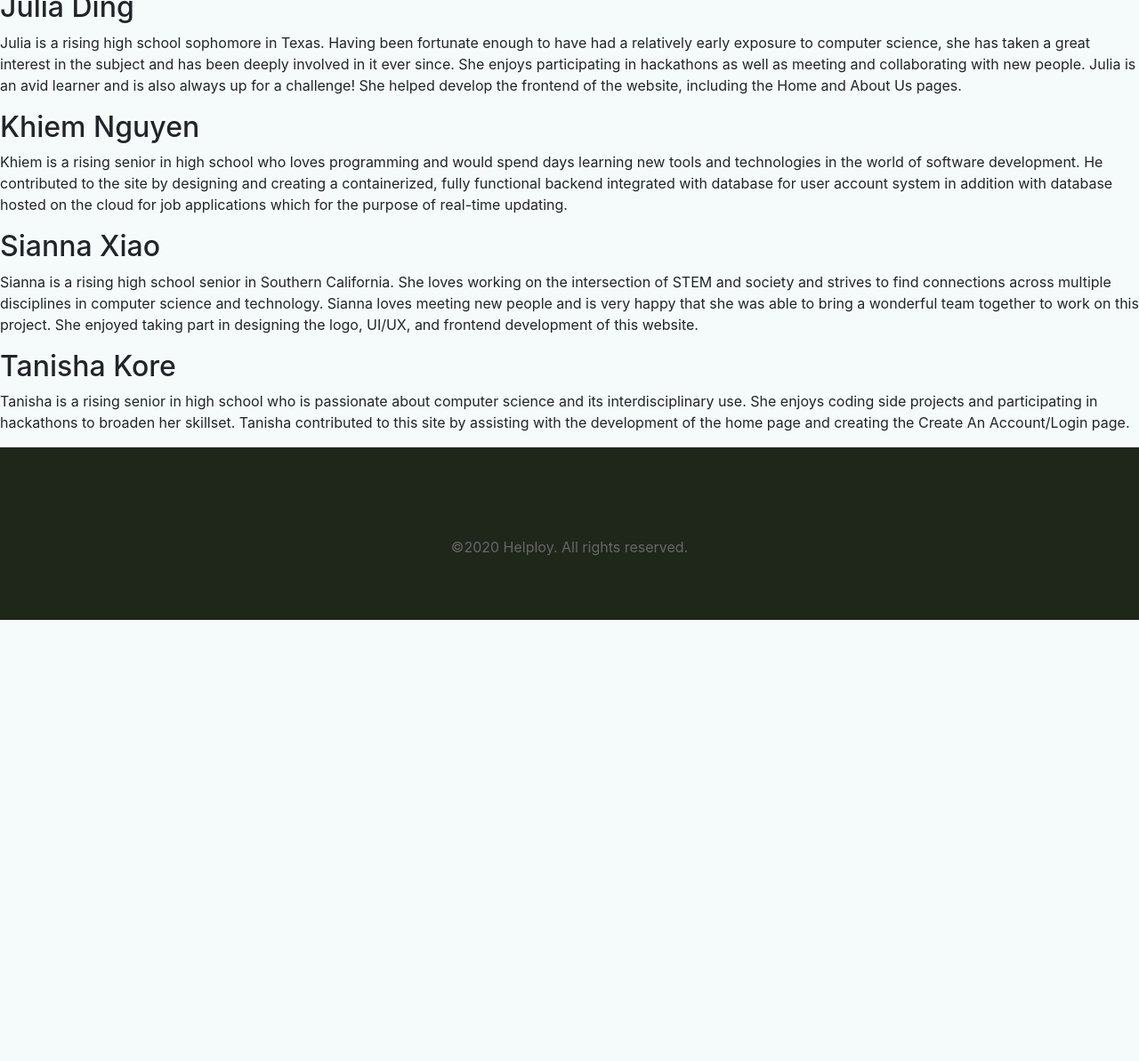
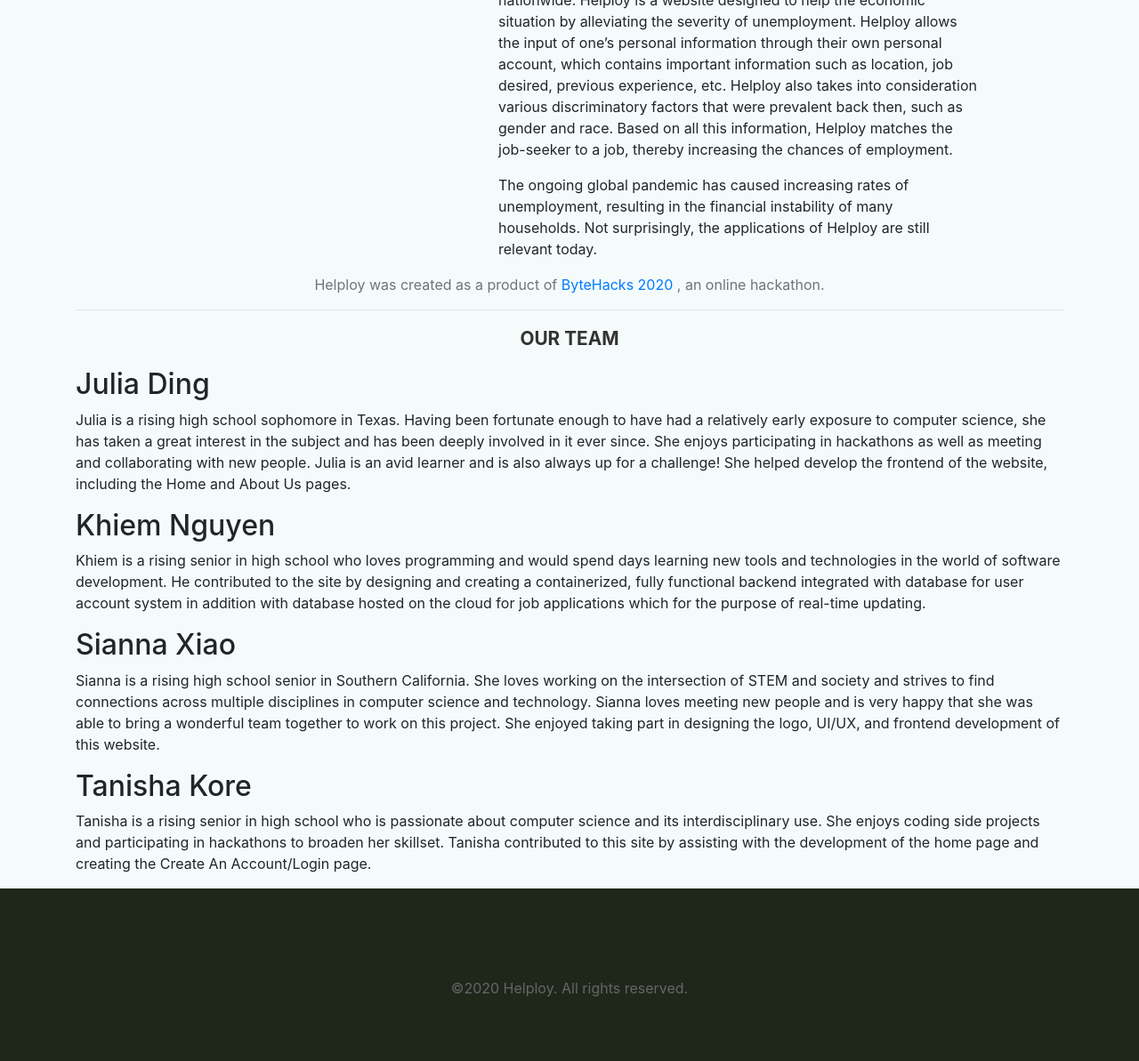
Before and after one commit to ntdkhiem/ByteHacks, a Flask app: template services/web/application/templates/about.html in a window 1280 px wide. Shown: the part 527-1720 px from the top of the page at 89% size. Before the commit the page ends 1224 px from the top, so only its background shows below. Run offline with Flask 2, Linux system fonts and the light colour scheme; the template is opened without the code that fills it, so the values that code supplies are empty; some libraries are stand-ins or nearby versions; some web fonts are replaced.

Commit message:
:zap: restyle about page

```diff
--- a/services/web/application/templates/about.html
+++ b/services/web/application/templates/about.html
@@ -5,35 +5,58 @@
 {% endblock %}
 
 {% block content %}
+<div class="container" style="margin-top: 20vh;">
+    <div class="row">
+        <div class="col-5 d-md-none d-lg-block">
+            <img src="{{ url_for('static', filename='images/bytehacks-logo.jpg') }}" class="img-fluid mt-2">
+        </div>
+        <div class="col-12 col-lg-6">
             <h3 class="feature-title">Our Mission</h3>
-<div id="staticmsg">
-    <p>The Great Depression was a drastic economic catastrophe that took place in the 1930s as a result of a huge stock
-        market crash, causing several dreadful consequences that resulted in sky-high unemployment rates globally. Banks
-        failed, investors were wiped out, and over 15 million Americans were left jobless. Those who were able to keep
+            <p>The Great Depression was a drastic economic catastrophe that took place in the 1930s as a result of a huge
+                stock
+                market crash, causing several dreadful consequences that resulted in sky-high unemployment rates globally.
+                Banks
+                failed, investors were wiped out, and over 15 million Americans were left jobless. Those who were able to
+                keep
                 their job earned a much lower salary, and many descended into debt, resulting in states of absolute poverty.
             </p>
             <p>
-        But what if the technology present today was available in that period of history? The search for jobs would have
-        been so much easier nationwide. Helploy is a website designed to help the economic situation by alleviating the
+                But what if the technology present today was available in that period of history? The search for jobs would
+                have
+                been so much easier nationwide. Helploy is a website designed to help the economic situation by alleviating
+                the
                 severity of unemployment. Helploy allows the input of one’s personal information through their own personal
-        account, which contains important information such as location, job desired, previous experience, etc. Helploy
-        also takes into consideration various discriminatory factors that were prevalent back then, such as gender and
-        race. Based on all this information, Helploy matches the job-seeker to a job, thereby increasing the chances of
+                account, which contains important information such as location, job desired, previous experience, etc.
+                Helploy
+                also takes into consideration various discriminatory factors that were prevalent back then, such as gender
+                and
+                race. Based on all this information, Helploy matches the job-seeker to a job, thereby increasing the chances
+                of
                 employment.
             </p>
             <p>
-        The ongoing global pandemic has caused increasing rates of unemployment, resulting in the financial instability
+                The ongoing global pandemic has caused increasing rates of unemployment, resulting in the financial
+                instability
                 of many households. Not surprisingly, the applications of Helploy are still relevant today.
             </p>
-    <p>
-        Helploy was created as a product of ByteHacks, an online hackathon.
+        </div>
+    </div>
+    <p class="text-center text-muted">
+        Helploy was created as a product of
+        <a href="bytehacks.tech" , target="_blank">
+            ByteHacks 2020
+        </a>
+        , an online hackathon.
     </p>
+    <div id="staticmsg">
         <hr />
         <h3 class="feature-title">Our Team</h3>
         <h2 class="bios">Julia Ding</h2>
         <p>Julia is a rising high school sophomore in Texas. Having been fortunate enough to have had a relatively early
-        exposure to computer science, she has taken a great interest in the subject and has been deeply involved in it
-        ever since. She enjoys participating in hackathons as well as meeting and collaborating with new people. Julia
+            exposure to computer science, she has taken a great interest in the subject and has been deeply involved in
+            it
+            ever since. She enjoys participating in hackathons as well as meeting and collaborating with new people.
+            Julia
             is an avid learner and is also always up for a challenge! She helped develop the frontend of the website,
             including the Home and About Us pages.</p>
         <h2 class="bios">Khiem Nguyen</h2>
@@ -42,14 +65,21 @@
             containerized, fully functional backend integrated with database for user account system in addition with
             database hosted on the cloud for job applications which for the purpose of real-time updating.</p>
         <h2 class="bios">Sianna Xiao</h2>
-    <p>Sianna is a rising high school senior in Southern California. She loves working on the intersection of STEM and
-        society and strives to find connections across multiple disciplines in computer science and technology. Sianna
-        loves meeting new people and is very happy that she was able to bring a wonderful team together to work on this
+        <p>Sianna is a rising high school senior in Southern California. She loves working on the intersection of STEM
+            and
+            society and strives to find connections across multiple disciplines in computer science and technology.
+            Sianna
+            loves meeting new people and is very happy that she was able to bring a wonderful team together to work on
+            this
             project. She enjoyed taking part in designing the logo, UI/UX, and frontend development of this website.
         </p>
         <h2 class="bios">Tanisha Kore</h2>
-    <p>Tanisha is a rising senior in high school who is passionate about computer science and its interdisciplinary use.
-        She enjoys coding side projects and participating in hackathons to broaden her skillset. Tanisha contributed to
-        this site by assisting with the development of the home page and creating the Create An Account/Login page.</p>
+        <p>Tanisha is a rising senior in high school who is passionate about computer science and its interdisciplinary
+            use.
+            She enjoys coding side projects and participating in hackathons to broaden her skillset. Tanisha contributed
+            to
+            this site by assisting with the development of the home page and creating the Create An Account/Login page.
+        </p>
+    </div>
 </div>
 {% endblock %}
```
Lines whose indentation alone changed are shown as unchanged.
